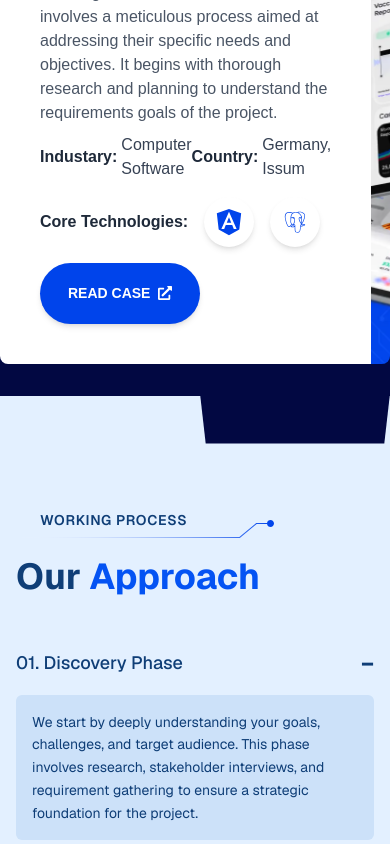
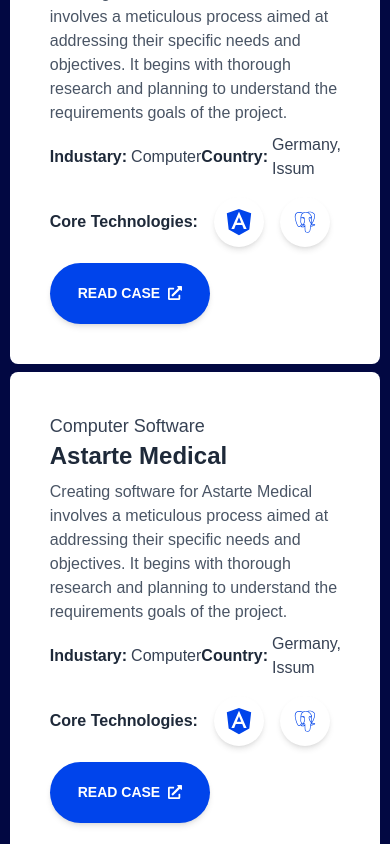
Before and after one commit to HumaiWebs/humai, a Next.js app: page / in a window 390 px wide. Shown: the part 4760-5604 px from the top of the page. Built offline with nearby package versions, Linux system fonts and the light colour scheme.

Commit message:
feat: enhance CaseStudyCard component with dynamic props and scrolling detection

```diff
--- a/app/components/case-studies.tsx
+++ b/app/components/case-studies.tsx
@@ -1,17 +1,81 @@
-import React from "react";
+"use client";
+import React, { useEffect, useState } from "react";
 import CaseStudyCard from "./case-study-card";
+import { FaAngular } from "react-icons/fa";
+import { DiPostgresql } from "react-icons/di";
+const caseStudies = [
+  {
+    title: "Astarte Medical",
+    category: "Computer Software",
+    description: `Creating software for Astarte Medical involves a meticulous process aimed at addressing their specific needs and objectives. It begins with thorough research and planning to understand the requirements goals of the project.`,
+    industry: "Computer",
+    country: "Germany, Issum",
+    technologies: [FaAngular, DiPostgresql],
+    id: "1",
+  },
+  {
+    title: "Astarte Medical",
+    category: "Computer Software",
+    description: `Creating software for Astarte Medical involves a meticulous process aimed at addressing their specific needs and objectives. It begins with thorough research and planning to understand the requirements goals of the project.`,
+    industry: "Computer",
+    country: "Germany, Issum",
+    technologies: [FaAngular, DiPostgresql],
+    id: "2",
+  },
+  {
+    title: "Astarte Medical",
+    category: "Computer Software",
+    description: `Creating software for Astarte Medical involves a meticulous process aimed at addressing their specific needs and objectives. It begins with thorough research and planning to understand the requirements goals of the project.`,
+    industry: "Computer",
+    country: "Germany, Issum",
+    technologies: [FaAngular, DiPostgresql],
+    id: "3",
+  },
+];
+export default function CaseStudies() {
+  const [latestTouchingTop, setLatestTouchingTop] = useState();
 
-export default function CaseStudies() {
+  useEffect(() => {
+    // console.log("CSs: ", caseStudies);
+    if (typeof window !== "undefined") {
+      document.addEventListener("scroll", (e) => {
+        for (const _case of caseStudies) {
+          const caseItem = document.getElementById(_case.id);
+          const rect = caseItem?.getBoundingClientRect();
+          if (rect?.top && rect?.top <= 0) {
+            console.log(_case.id, " has scrolled to or above the top");
+          }
+        }
+      });
+    }
+  }, []);
   return (
-    <section className="bg-tc-dark py-8">
+    <section className="bg-tc-dark px-[2.5%] lg:px-0 py-8">
       <h2 className="uppercase text-white bg-center pr-[18px] text-[14px] pb-[15px] text-center text-lg bg-[url(/images/text-underline.svg)] bg-no-repeat bg-contain font-semibold">
         case studies
       </h2>
       <h3 className="text-center text-3xl font-semibold my-5">
         Our Latest <span className="text-tc-primary">Case</span> Studies
       </h3>
-      <div className="max-w-[1200px] mx-auto">
-        <CaseStudyCard />
+      <div className="max-w-[1200px] mx-auto space-y-2">
+        {caseStudies.map((caseStudy, index) => {
+          return (
+            <div
+              key={caseStudy.id}
+              id={caseStudy.id}
+              className={`z-[${(index + 1) * 10}]`}
+            >
+              <CaseStudyCard
+                category="Computer Software"
+                title="Astarte Medical"
+                country="Germany, Issum"
+                description={`Creating software for Astarte Medical involves a meticulous process aimed at addressing their specific needs and objectives. It begins with thorough research and planning to understand the requirements goals of the project.`}
+                industry="Computer"
+                technologies={[FaAngular, DiPostgresql]}
+              />
+            </div>
+          );
+        })}
       </div>
     </section>
   );
--- a/app/components/case-study-card.tsx
+++ b/app/components/case-study-card.tsx
@@ -1,48 +1,58 @@
 import Image from "next/image";
 import Link from "next/link";
-import React from "react";
-import { CgExternal } from "react-icons/cg";
-import { DiPostgresql } from "react-icons/di";
-import { FaAngular, FaExternalLinkAlt } from "react-icons/fa";
+import React, { ComponentType } from "react";
+import { FaExternalLinkAlt } from "react-icons/fa";
 
-export default function CaseStudyCard() {
+export default function CaseStudyCard({
+  title,
+  description,
+  category,
+  industry,
+  country,
+  technologies,
+}: {
+  title: string;
+  description: string;
+  category: string;
+  industry: string;
+  country: string;
+  technologies: ComponentType<{ className?: string }>[];
+}) {
   return (
     <div className="w-full flex rounded-lg items-stretch overflow-hidden">
       <div className="flex-1 bg-white p-10">
-        <h2 className="font-normal text-lg text-gray-700">Computer Software</h2>
-        <h3 className="font-semibold text-2xl text-gray-800">
-          Astarte Medical
-        </h3>
-        <p className="my-2 text-gray-600">
-          Creating software for Astarte Medical involves a meticulous process
-          aimed at addressing their specific needs and objectives. It begins
-          with thorough research and planning to understand the requirements
-          goals of the project.
-        </p>
+        <h2 className="font-normal text-lg text-gray-700">{category}</h2>
+        <h3 className="font-semibold text-2xl text-gray-800">{title}</h3>
+        <p className="my-2 text-gray-600">{description}</p>
         <div className="flex justify-between items-center">
           <div className="flex gap-1 items-center">
             <p className="font-semibold text-gray-800">Industary:</p>
-            <p className="text-gray-700">Computer Software</p>
+            <p className="text-gray-700">{industry}</p>
           </div>
           <div className="flex gap-1 items-center">
             <p className="font-semibold text-gray-800">Country:</p>
-            <p className="text-gray-700">Germany, Issum</p>
+            <p className="text-gray-700">{country}</p>
           </div>
         </div>
         <div className="my-4 flex gap-4 items-center">
           <p className="text-gray-800 font-semibold">Core Technologies:</p>
           <div className="flex gap-4 items-center">
-            <div className="h-[50px] w-[50px] bg-white flex rounded-full items-center justify-center shadow-md">
-              <FaAngular className="text-3xl text-tc-primary" />
-            </div>
-            <div className="h-[50px] flex items-center justify-center rounded-full w-[50px] bg-white shadow-md">
-              <DiPostgresql className="text-tc-primary text-3xl" />
-            </div>
+            {technologies.map((Tech, index) => {
+              return (
+                <div
+                  key={index}
+                  className="h-[50px] w-[50px] bg-white flex rounded-full items-center justify-center shadow-md"
+                >
+                  <Tech className="text-3xl text-tc-primary" />
+                </div>
+              );
+            })}
           </div>
         </div>
         <Link
           href={"/"}
-          className="uppercase flex items-center max-w-max gap-2 px-7 text-[14px] py-5 hover:bg-tc-dark hover:shadow-2xl rounded-full shadow-md bg-tc-primary text-white font-semibold">
+          className="uppercase flex items-center max-w-max gap-2 px-7 text-[14px] py-5 hover:bg-tc-dark hover:shadow-2xl rounded-full shadow-md bg-tc-primary text-white font-semibold"
+        >
           <p>read case</p> <FaExternalLinkAlt />
         </Link>
       </div>
```
